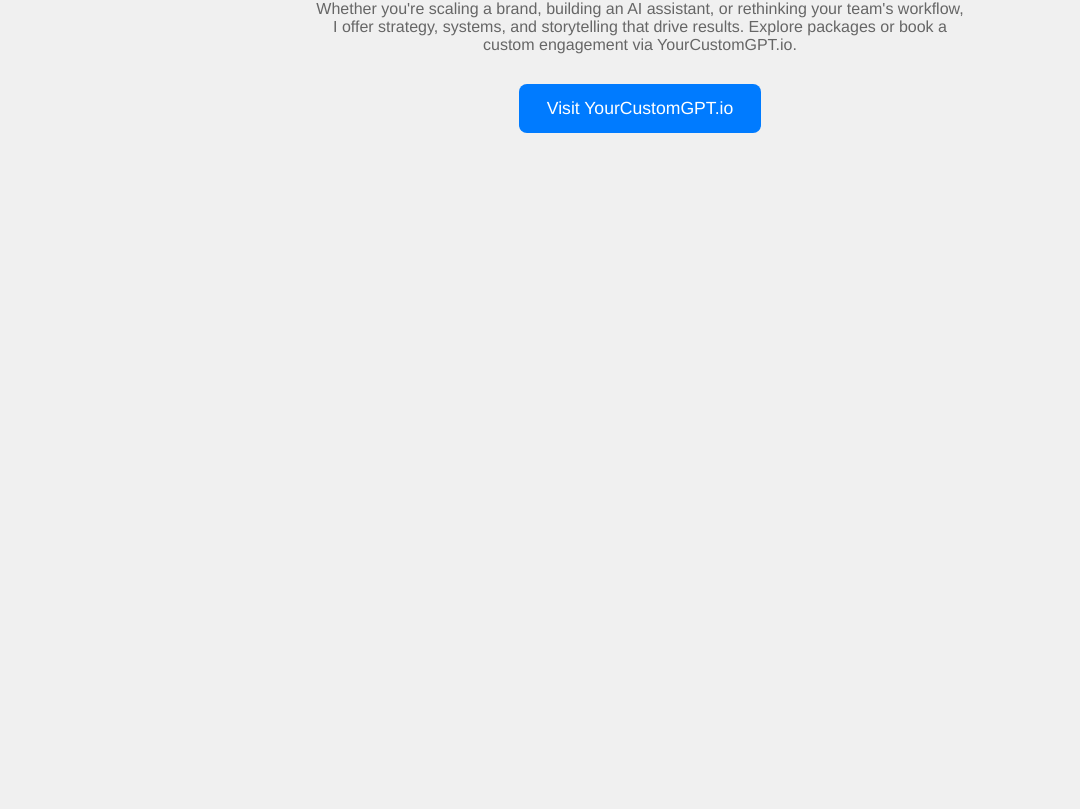
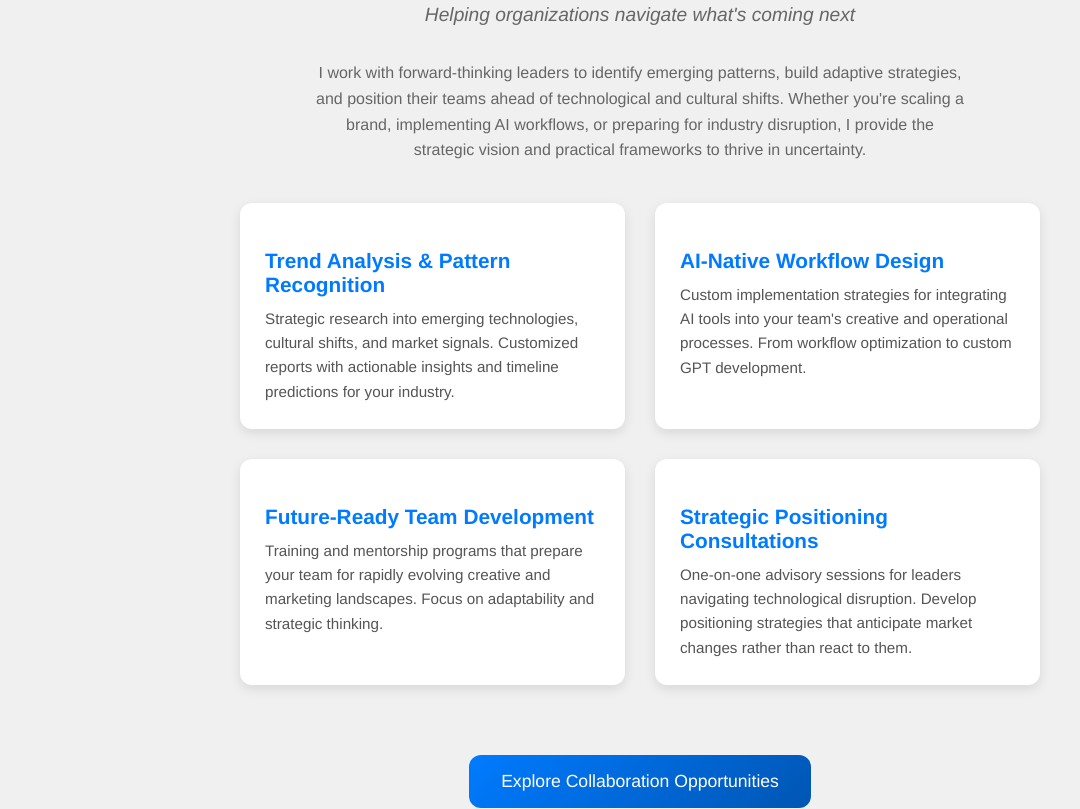
Before and after one commit to redwheelbarroww/rluxton.com, a plain HTML site: page services.html in a window 1280 px wide. Shown: the part 128-937 px from the top of the page, without its empty margins (0-1080 px from the left). Before the commit the page ends 800 px from the top, so only its background shows below. Drawn offline with Linux system fonts and the light colour scheme.

Commit message:
Update services.html

```diff
--- a/services.html
+++ b/services.html
@@ -3,7 +3,7 @@
 <head>
     <meta charset="UTF-8">
     <meta name="viewport" content="width=device-width, initial-scale=1.0">
-    <title>Services | Rebecca Luxton</title>
+    <title>Services | Rebecca Luxton - Media Futurist</title>
     <style>
         body {
             font-family: 'Helvetica Neue', sans-serif;
@@ -12,35 +12,111 @@
             text-align: center;
             padding: 40px 20px;
         }
+        .back-link {
+            position: absolute;
+            top: 20px;
+            left: 20px;
+            color: #007BFF;
+            text-decoration: none;
+            font-weight: 500;
+        }
+        .back-link:hover {
+            color: #0056b3;
+        }
         h1 {
             font-size: 2.4em;
             margin-bottom: 10px;
+        }
+        .subtitle {
+            font-size: 1.2em;
+            color: #666;
+            margin-bottom: 30px;
+            font-style: italic;
         }
         p {
             font-size: 1em;
             color: #666;
             max-width: 650px;
             margin: 0 auto 30px;
+            line-height: 1.6;
+        }
+        .services-grid {
+            max-width: 800px;
+            margin: 40px auto;
+            display: grid;
+            grid-template-columns: repeat(auto-fit, minmax(250px, 1fr));
+            gap: 30px;
+            text-align: left;
+        }
+        .service-card {
+            background: white;
+            padding: 25px;
+            border-radius: 12px;
+            box-shadow: 0 4px 12px rgba(0,0,0,0.1);
+            transition: 0.3s ease;
+        }
+        .service-card:hover {
+            transform: translateY(-2px);
+            box-shadow: 0 6px 20px rgba(0,0,0,0.15);
+        }
+        .service-card h3 {
+            color: #007BFF;
+            margin-bottom: 10px;
+            font-size: 1.3em;
+        }
+        .service-card p {
+            margin: 0;
+            font-size: 0.95em;
+            color: #555;
         }
         a.cta {
             display: inline-block;
-            background: #007BFF;
+            background: linear-gradient(135deg, #007BFF, #0056b3);
             color: white;
             font-size: 1.1em;
             font-weight: 500;
             text-decoration: none;
-            padding: 14px 28px;
-            border-radius: 8px;
+            padding: 16px 32px;
+            border-radius: 12px;
             transition: 0.3s ease;
+            margin-top: 30px;
         }
         a.cta:hover {
+            transform: scale(1.05);
             background: #0056b3;
         }
     </style>
 </head>
 <body>
-    <h1>Advising & Custom GPTs</h1>
-    <p>Whether you're scaling a brand, building an AI assistant, or rethinking your team's workflow, I offer strategy, systems, and storytelling that drive results. Explore packages or book a custom engagement via YourCustomGPT.io.</p>
-    <a href="https://yourcustomgpt.io" class="cta" target="_blank">Visit YourCustomGPT.io</a>
+    <a href="index.html" class="back-link">← Back</a>
+
+    <h1>Strategic Foresight & Future Planning</h1>
+    <p class="subtitle">Helping organizations navigate what's coming next</p>
+
+    <p>I work with forward-thinking leaders to identify emerging patterns, build adaptive strategies, and position their teams ahead of technological and cultural shifts. Whether you're scaling a brand, implementing AI workflows, or preparing for industry disruption, I provide the strategic vision and practical frameworks to thrive in uncertainty.</p>
+
+    <div class="services-grid">
+        <div class="service-card">
+            <h3>Trend Analysis & Pattern Recognition</h3>
+            <p>Strategic research into emerging technologies, cultural shifts, and market signals. Customized reports with actionable insights and timeline predictions for your industry.</p>
+        </div>
+
+        <div class="service-card">
+            <h3>AI-Native Workflow Design</h3>
+            <p>Custom implementation strategies for integrating AI tools into your team's creative and operational processes. From workflow optimization to custom GPT development.</p>
+        </div>
+
+        <div class="service-card">
+            <h3>Future-Ready Team Development</h3>
+            <p>Training and mentorship programs that prepare your team for rapidly evolving creative and marketing landscapes. Focus on adaptability and strategic thinking.</p>
+        </div>
+
+        <div class="service-card">
+            <h3>Strategic Positioning Consultations</h3>
+            <p>One-on-one advisory sessions for leaders navigating technological disruption. Develop positioning strategies that anticipate market changes rather than react to them.</p>
+        </div>
+    </div>
+
+    <a href="https://yourcustomgpt.io" class="cta" target="_blank">Explore Collaboration Opportunities</a>
 </body>
 </html>
```
